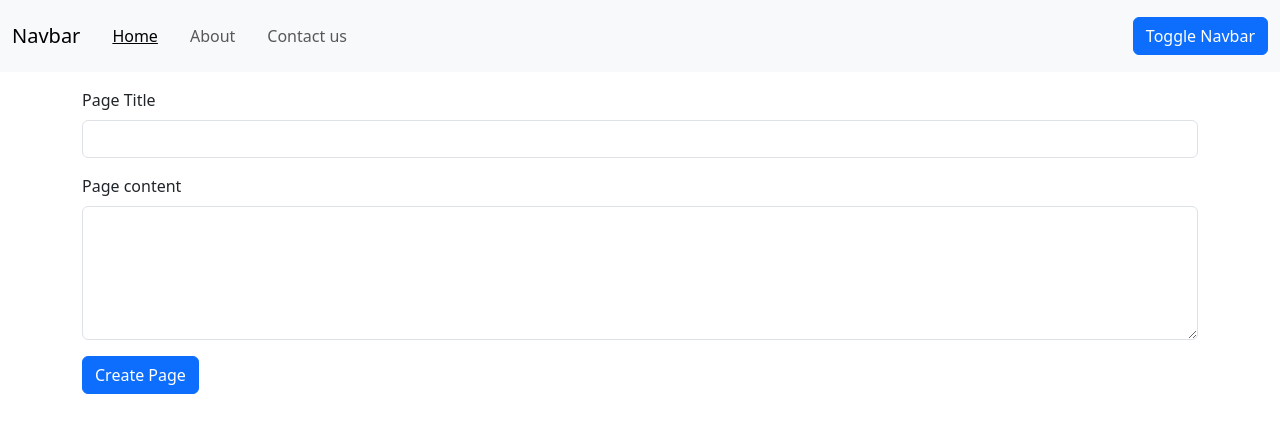
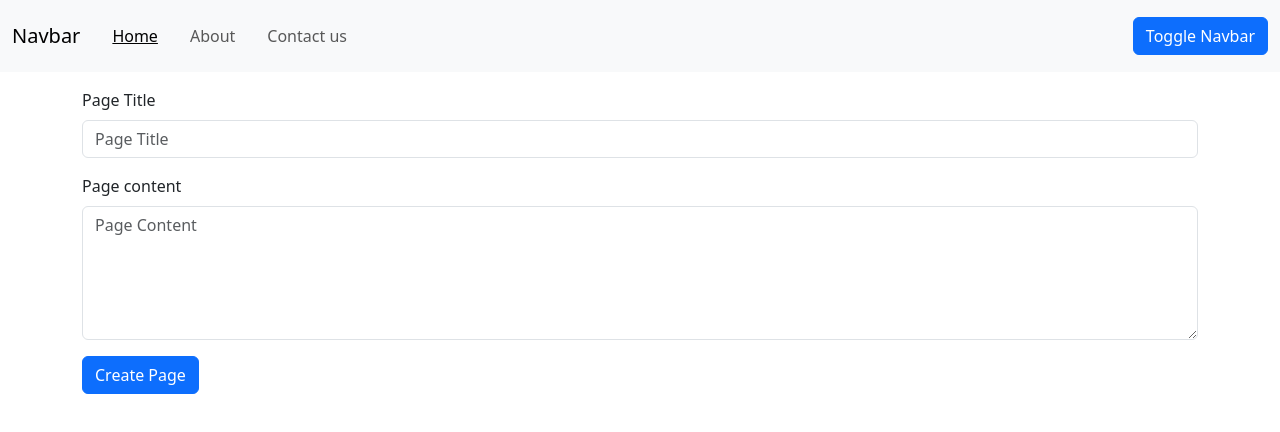
Before and after one commit to BaratovSokhibjon/own-vuejs-webapp, a Vue app: page / in a window 1280 px wide. Shown: the top 432 px of the page. Built offline with nearby package versions, Linux system fonts and the light colour scheme.

Commit message:
fix: now using v-model for two-way binding, feat: created placeholder text vars for the input elements

```diff
--- a/src/components/CreatePage.vue
+++ b/src/components/CreatePage.vue
@@ -5,18 +5,18 @@
         <label for="" class="form-label">
           Page Title
         </label>
-        <input type="text" class="form-control" :value="pageTitle" @input="(event) => pageTitle = event.target.value" />
+        <input type="text" class="form-control" v-model="pageTitle" :placeholder="titlePlaceholder" />
       </div>
 
       <div class="mb-3">
         <label for="" class="form-label">
           Page content
         </label>
-        <textarea type="text" class="form-control" rows="5"></textarea>
+        <textarea type="text" class="form-control" rows="5" v-model="content" :placeholder="contentPlaceholder"></textarea>
       </div>
 
       <div class="mb-3">
-        <button class="btn btn-primary" @click.prevent="pageCreated({pageTitle})">Create Page</button>
+        <button class="btn btn-primary" @click.prevent="pageCreated({pageTitle, content})">Create Page</button>
       </div>
     </form>
   </div>
@@ -30,6 +30,18 @@ export default {
             type: String,
             default: ""
         },
+        content: {
+            type: String,
+            default: ""
+        },
+        titlePlaceholder: {
+            type: String,
+            default: "Page Title"
+        },
+        contentPlaceholder: {
+            type: String,
+            default: "Page Content"
+        },
         pageCreated:{
             type: Function,
             required: true
@@ -37,12 +49,16 @@ export default {
     },
     data() {
         return{
-            pageTitle: ''
+            pageTitle: "",
+            content: "",
+            titlePlaceholder: "Page Title",
+            contentPlaceholder: "Page Content"
         }
     },
     methods: {
-        pageCreated(pageTitle) {
+        pageCreated(pageTitle, content) {
             console.log(pageTitle)
+            console.log(content)
         }
     }
 }
```
